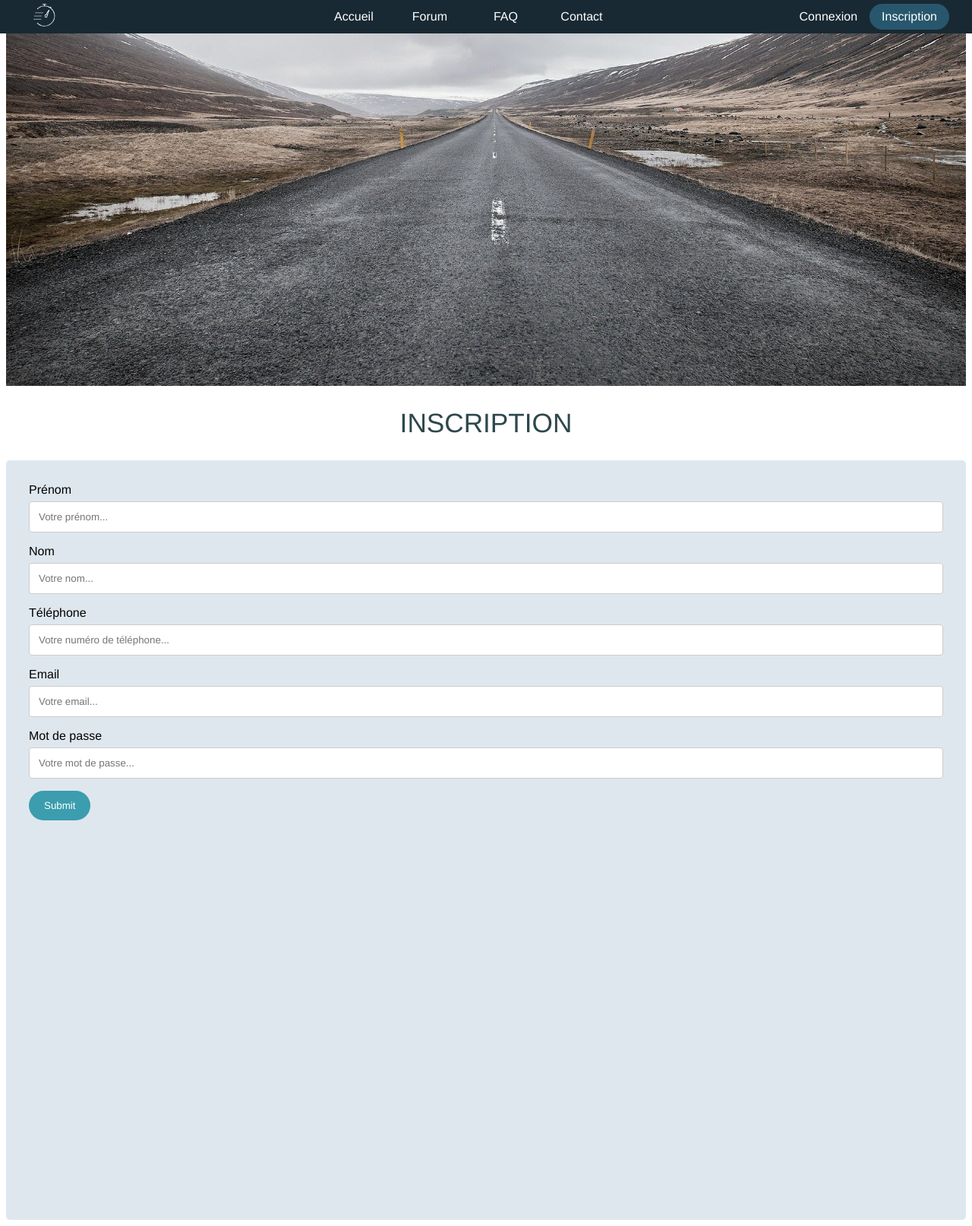
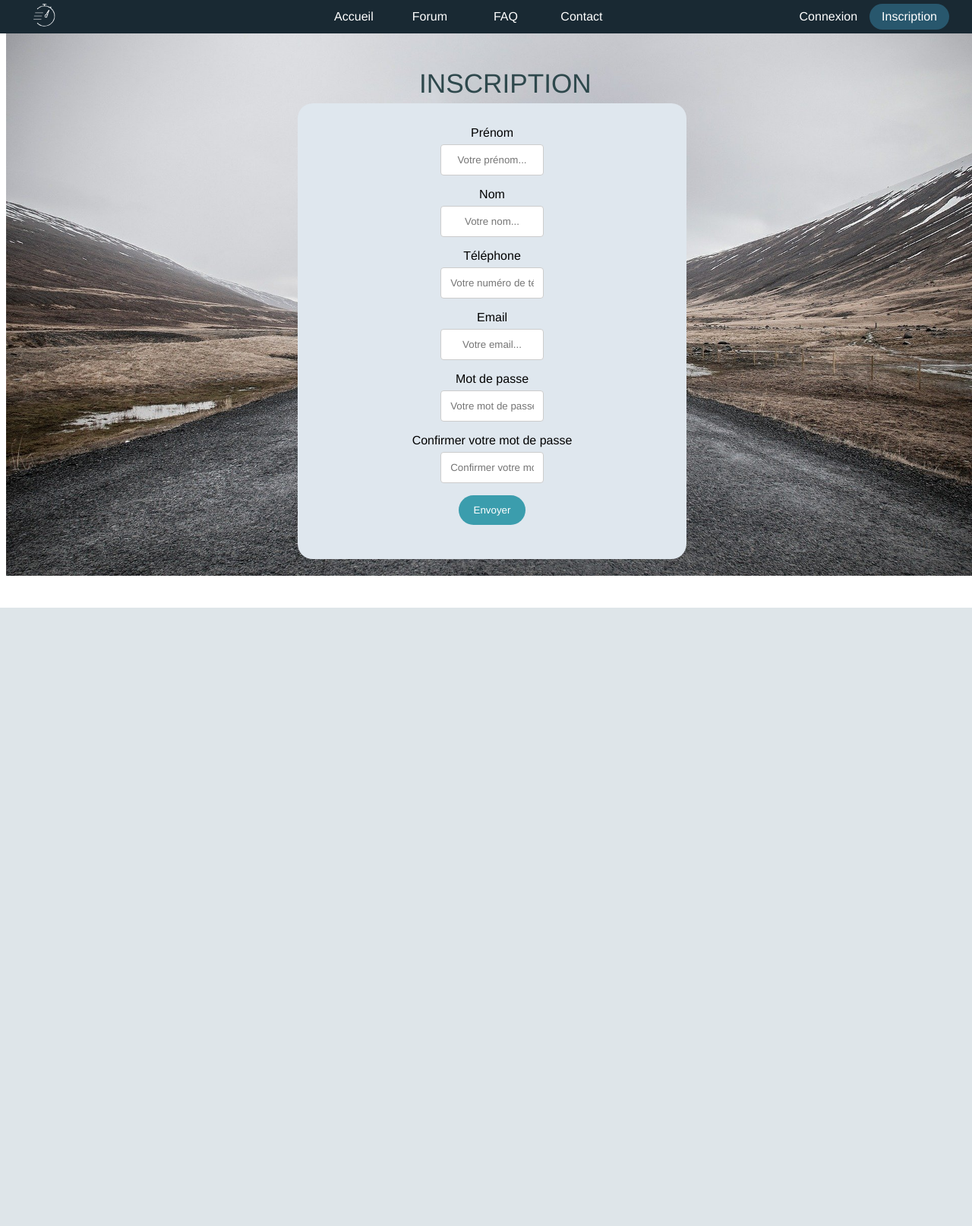
Before and after one commit to SilongXu/ISEP-BeyondSight-WEB-Project, a PHP site: page /inscription.html in a window 1280 px wide. Shown: the whole page at 76% size. After the commit the page ends 800 px from the top, so only its background shows below. Run offline with PHP 8.4, Linux system fonts and the light colour scheme.

```diff
--- a/FAQ.html
+++ b/FAQ.html
@@ -23,7 +23,7 @@
 			</div>
 			<div class = "right">
 				<div><a href="">Connexion</a></div>
-				<div><a href="sign_in.html">Inscription</a></div>
+				<div><a href="inscription.html">Inscription</a></div>
 			</div>
     	</nav>
 
--- a/contact.html
+++ b/contact.html
@@ -23,7 +23,7 @@
 			</div>
 			<div class = "right">
 				<div><a href="">Connexion</a></div>
-				<div><a href="sign_in.html">Inscription</a></div>
+				<div><a href="inscription.html">Inscription</a></div>
 			</div>
     	</nav>
 
--- a/forum.html
+++ b/forum.html
@@ -23,7 +23,7 @@
 			</div>
 			<div class = "right">
 				<div><a href="">Connexion</a></div>
-				<div><a href="">Inscription</a></div>
+				<div><a href="inscription.html">Inscription</a></div>
 			</div>
     	</nav>
 
--- a/home.html
+++ b/home.html
@@ -22,8 +22,8 @@
 
             </div>
 			<div class = "right">
-				<div><a href="">Connexion</a></div>
-				<div><a href="">Inscription</a></div>
+				<div><a href="connexion.html">Connexion</a></div>
+				<div><a href="inscription.html">Inscription</a></div>
                 </div>
 			</div>
             <div class = "langues">
--- a/inscription.html
+++ b/inscription.html
@@ -28,30 +28,39 @@
 			</div>
     	</nav>
 
-        <div class="inscription_div_1"></div>
+        <div class="inscription_div_1">
                 <div class="inscription_div_2">
                     <h2 class = "inscription_title">Inscription<h2/>
                 </div>
+
+
                 <div class = "form">
                     <form action="/action_page.php">
                         <label for="fname">Prénom</label>
-                <input type="text" id="fname" name="firstname" placeholder="Votre prénom...">
+                        <input class="champ" type="text" id="fname" name="firstname" placeholder="Votre prénom...">
 
                         <label for="lname">Nom</label>
-                <input type="text" id="lname" name="lastname" placeholder="Votre nom...">
+                        <input class="champ" type="text" id="lname" name="lastname" placeholder="Votre nom...">
 
                         <label for="lname">Téléphone</label>
-                <input type="text" id="" name="" placeholder="Votre numéro de téléphone...">
+                        <input class="champ" type="text" id="" name="" placeholder="Votre numéro de téléphone...">
 
                         <label for="lname">Email</label>
-                <input type="text" id="" name="" placeholder="Votre email...">
+                        <input class="champ" type="text" id="" name="" placeholder="Votre email...">
 
                         <label for="lname">Mot de passe</label>
-                <input type="text" id="" name="" placeholder="Votre mot de passe...">
+                        <input class="champ" type="text" id="" name="" placeholder="Votre mot de passe...">
 
-            <input type="submit" value="Submit">
+                        <label for="lname">Confirmer votre mot de passe</label>
+                        <input class="champ" type="text" id="" name="" placeholder="Confirmer votre mot de passe...">
+
+                        <input type="submit" value="Envoyer">
                     </form>
                 </div>
 
+        </div>
+
+
+
     </body>
 </html>
--- a/styles.css
+++ b/styles.css
@@ -445,19 +445,23 @@ input[type=submit]:hover {
 /* !!!!!!!!!!!!!!!!!!!!!!!!!!!!!!!!! */
 
 .inscription_div_1{
-	background-image: url("images/inscription2.jpg");
+	background-image: url("images/inscription.jpg");
 	background-color: #333;
 	background-size: 100%;
-	background-attachment: fixed;
+
 	background-repeat: no-repeat;
+	display:flex;
 	width: 100%;
-	margin: 0;
-	padding: 0;
-	height: 500px;
+	position: fixed;
+	height: 750px;
+	overflow: hidden;
 
 }
 
 .inscription_title {
+	position: absolute;
+	left: 42.5%;
+	top: 7%;
     text-align: center;
 	justify-content: center;
 	color: #2e484c;
@@ -468,10 +472,31 @@ input[type=submit]:hover {
 	display: flex;
 }
 
+input[type=text], select, textarea .champ {
+  width: 30%;
+  padding: 12px;
+  border: 1px solid #ccc;
+  border-radius: 4px;
+  box-sizing: border-box;
+  margin-top: 6px;
+  margin-bottom: 16px;
+  text-align: center;
+  resize: vertical;
+  display: list-item;
+  margin-left: 35%;
+}
+
 
 .form {
-	height: 1000px;
-	border-radius: 5px;
+
+	position: absolute;
+	left:30%;
+	top: 17%;
+	height: 600px;
+	border-radius: 20px;
+	width: 40%;
 	background-color: #DFE7EE;
 	padding: 30px;
+	justify-content: center;
+	text-align: center;
 }
```
Lines whose indentation alone changed are shown as unchanged.
